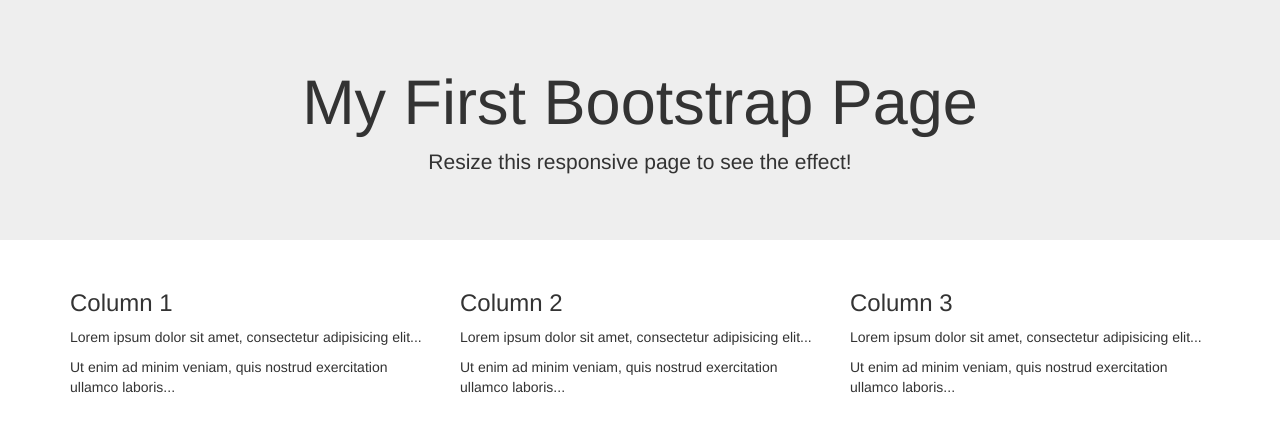
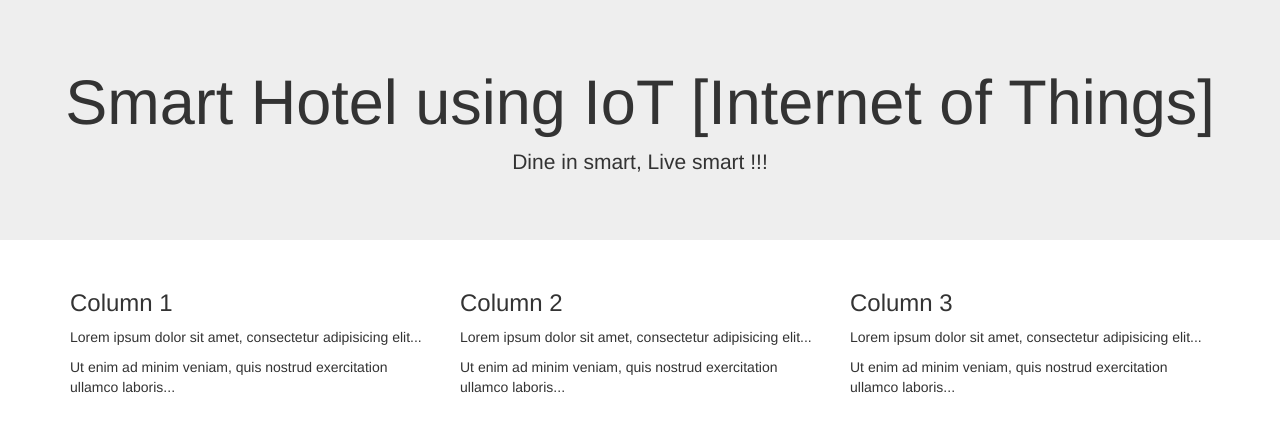
Before and after one commit to smarthotelsaas/smarthotelsaas.github.com, a plain HTML site: page index.html in a window 1280 px wide. Drawn offline with nearby package versions, Linux system fonts and the light colour scheme.

Commit message:
Changed title of page

```diff
--- a/index.html
+++ b/index.html
@@ -11,8 +11,8 @@
 <body>
 
 <div class="jumbotron text-center">
-  <h1>My First Bootstrap Page</h1>
-  <p>Resize this responsive page to see the effect!</p>
+  <h1>Smart Hotel using IoT [Internet of Things]</h1>
+  <p>Dine in smart, Live smart !!!</p>
 </div>
 
 <div class="container">
```
